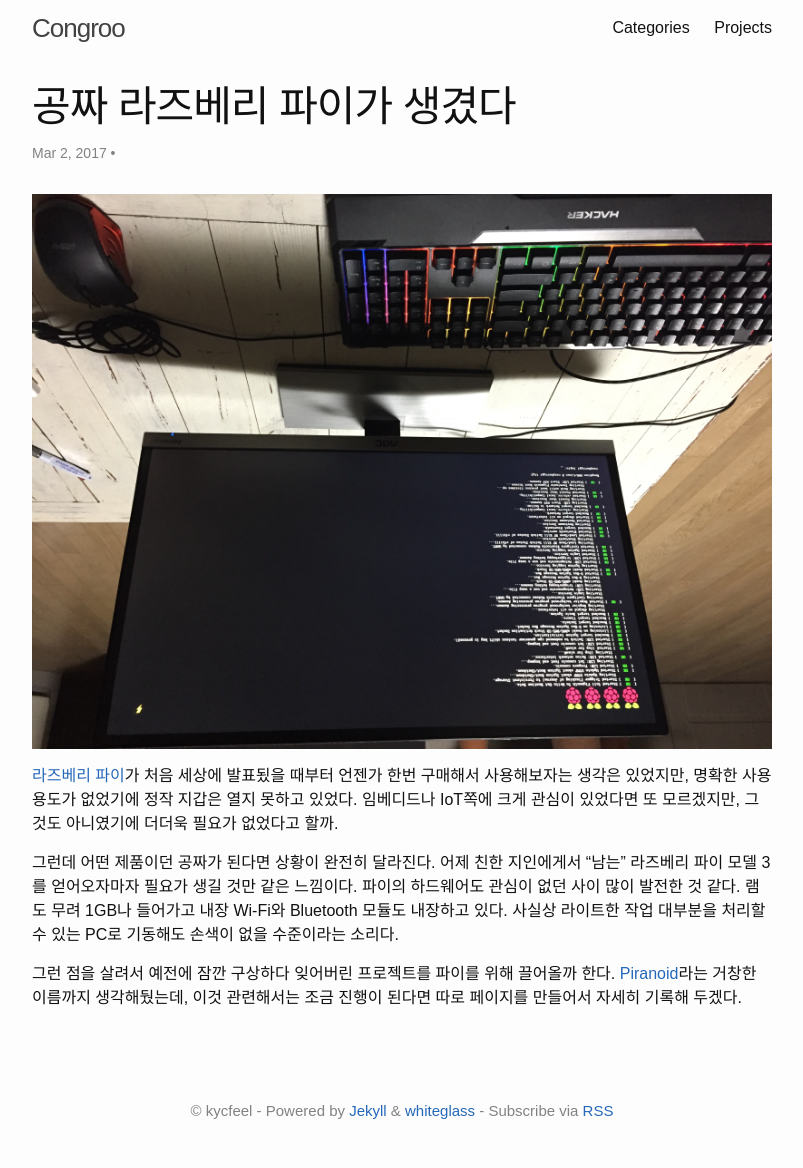
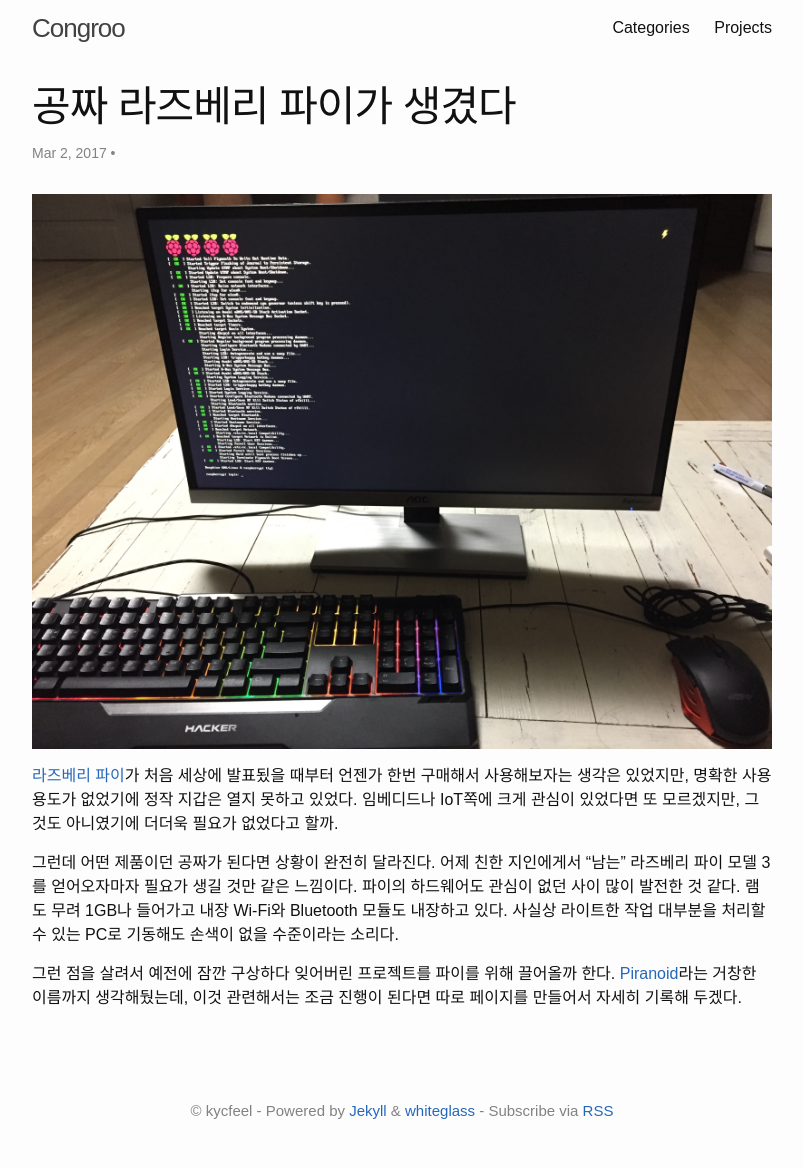
Before and after one commit to kycfeel/kycfeel.github.io, a Jekyll site: the page built from _posts/2017-03-02-공짜-라즈베리-파이가-생겼다.md, in a window 1280 px wide. Shown: the whole page, without its empty margins (238-1041 px from the left). Built offline with Jekyll 4.4.1, drawn with Linux system fonts in a browser that asks for light colours.

Commit message:
bug fixed

```diff
--- a/_posts/2017-03-02-공짜-라즈베리-파이가-생겼다.md
+++ b/_posts/2017-03-02-공짜-라즈베리-파이가-생겼다.md
@@ -5,7 +5,7 @@
 categories: 개인적인 이야기
 ---
 
-![freerpihere](https://github.com/kycfeel/kycfeel.github.io/blob/master/_images/freerpi.JPG?raw=true)
+![freerpi](https://github.com/kycfeel/kycfeel.github.io/blob/master/_images/freerpi.JPG?raw=true)
 
 [라즈베리 파이](https://www.raspberrypi.org)가 처음 세상에 발표됬을 때부터 언젠가 한번 구매해서 사용해보자는 생각은 있었지만, 명확한 사용 용도가 없었기에 정작 지갑은 열지 못하고 있었다. 임베디드나 IoT쪽에 크게 관심이 있었다면 또 모르겠지만, 그것도 아니였기에 더더욱 필요가 없었다고 할까.
 
```
Also changed, not shown: _images/freerpi.JPG.
